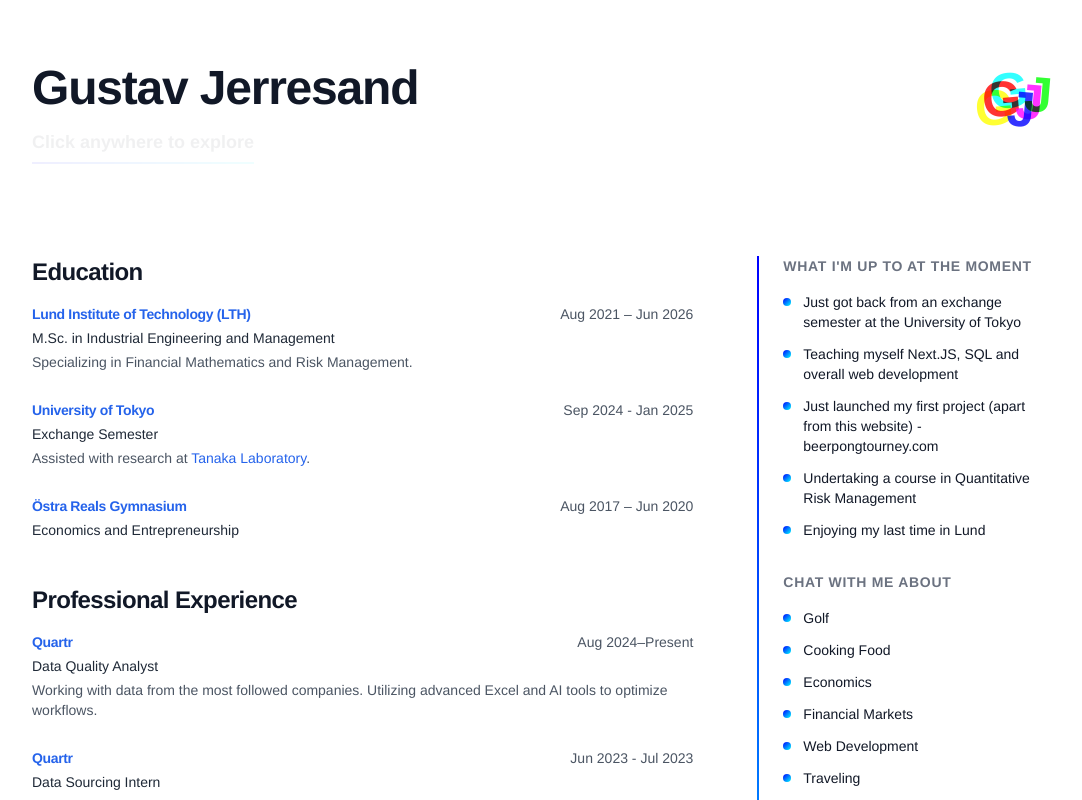
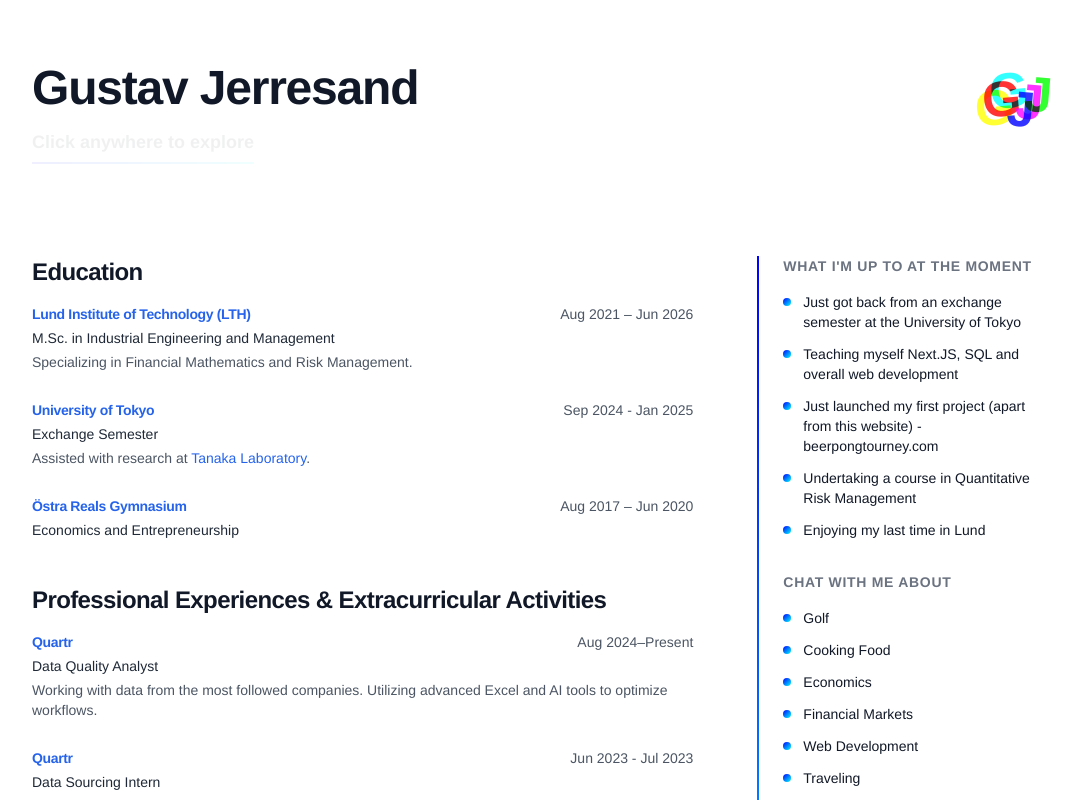
Before and after one commit to Jerresand/Resume, a Next.js app: page / in a window 1280 px wide. Shown: the top 800 px of the page, without its empty margins (96-1178 px from the left). Built offline with nearby package versions, Linux system fonts and the light colour scheme.

Commit message:
Small fix

```diff
--- a/app/page.tsx
+++ b/app/page.tsx
@@ -119,7 +119,7 @@ export default function ResumePage() {
             </div>
 
               <h2 className="text-2xl font-bold mt-8 mb-4 relative group w-fit">
-                Professional Experience
+                Professional Experiences & Extracurricular Activities
                 <span className="absolute -bottom-1 left-0 w-0 h-0.5 bg-gradient-to-r from-[#0000FF] to-[#00FFFF] group-hover:w-full transition-all duration-500" />
               </h2>
             <div className="space-y-4">
```
